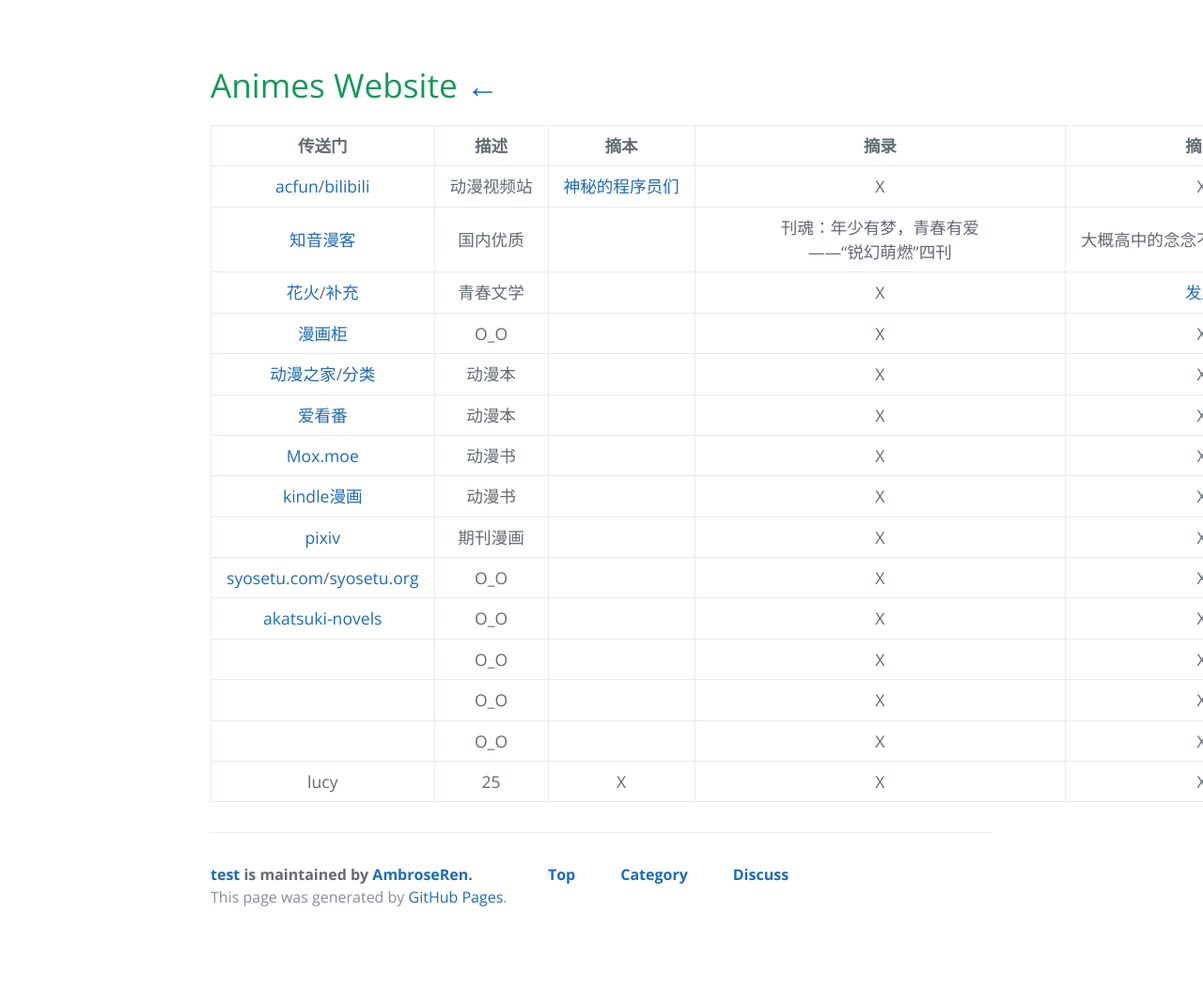
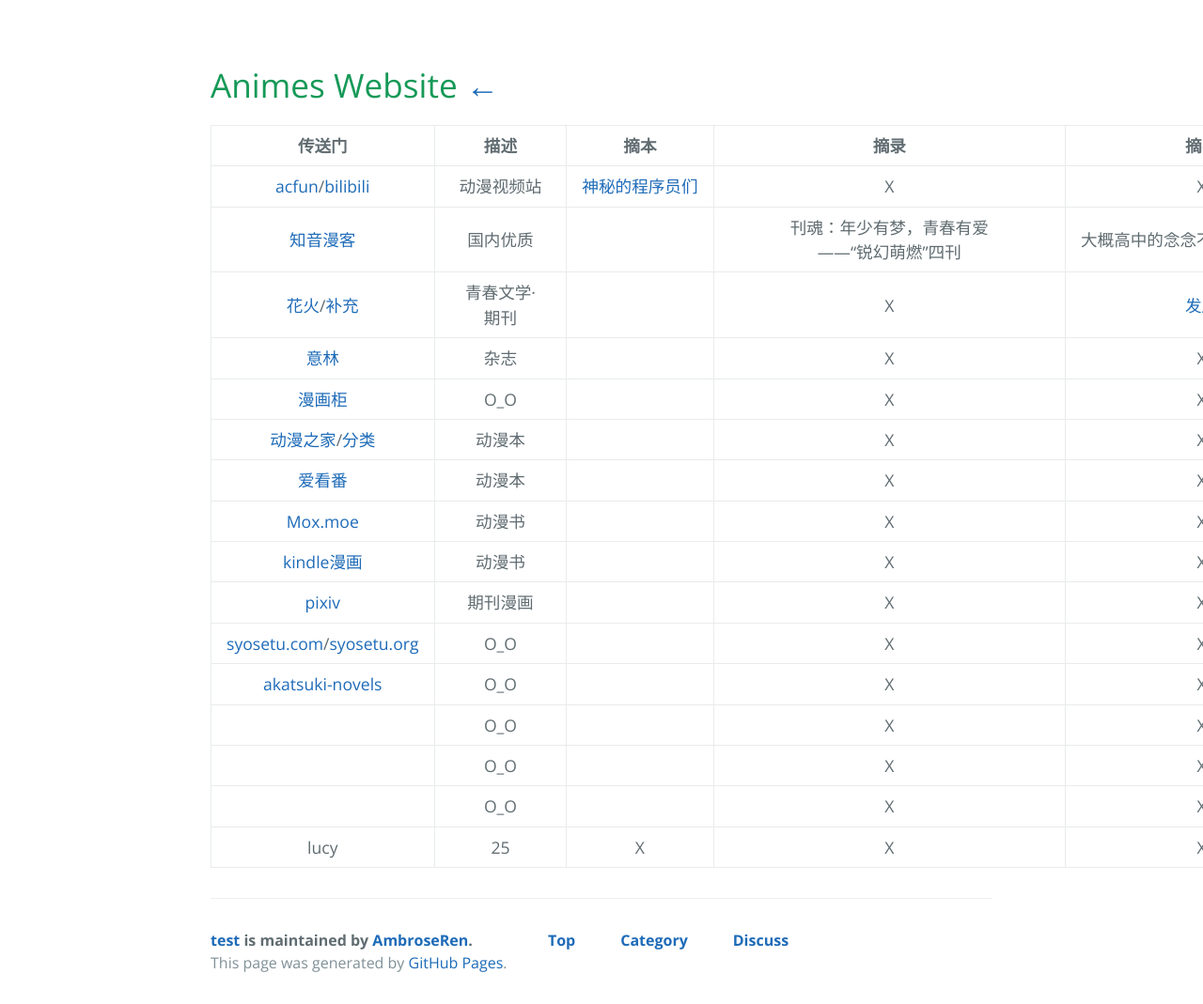
Before and after one commit to AmbroseRen/test, a Jekyll site: the page built from Art/Animes/index.md, in a window 1280 px wide. Shown: the whole page at 94% size. Built offline with Jekyll 4.4.1, drawn with Linux system fonts in a browser that asks for light colours; our own code applies the rules of GitHub Pages for plain Markdown files; the repository's description, which GitHub fills in, is left out; before the commit the page ends 999 px from its top, so only the background shows below that.

Commit message:
Update index.md

```diff
--- a/Art/Animes/index.md
+++ b/Art/Animes/index.md
@@ -8,7 +8,8 @@
 |:---:|:---:|:---:|:---:|:---:|
 | [acfun](https://www.acfun.cn/)/[bilibili](https://www.bilibili.com) | 动漫视频站 | [神秘的程序员们](https://code2048.com/series/betacat/) | X | X |
 | [知音漫客](https://m.zymk.cn/) | 国内优质 | []() | 刊魂：年少有梦，青春有爱——“锐幻萌燃”四刊 | 大概高中的念念不忘-2010年节点 |
-| [花火](https://www.zz-news.com/com/huahuo/)/[补充](https://mall.cnki.net/magazine/magalist/HUAH2020.htm) | 青春文学 | []() | X | [发展](https://www.zhihu.com/question/24907671) |
+| [花火](https://www.zz-news.com/com/huahuo/)/[补充](https://mall.cnki.net/magazine/magalist/HUAH2020.htm) | 青春文学·期刊 | []() | X | [发展](https://www.zhihu.com/question/24907671) |
+| [意林](https://www.yilinzazhi.com/) | 杂志 | []() | X | X |
 | [漫画柜](https://www.manhuagui.com/) | O_O | []() | X | X |
 | [动漫之家](https://www.dmzj.com/)/[分类](http://manhua.dmzj.com/tags/category_search/0-0-0-all-0-1-0-1.shtml) | 动漫本 | []() | X | X |
 | [爱看番](http://www.ikanfan.com/) | 动漫本 | []() | X | X |
```
